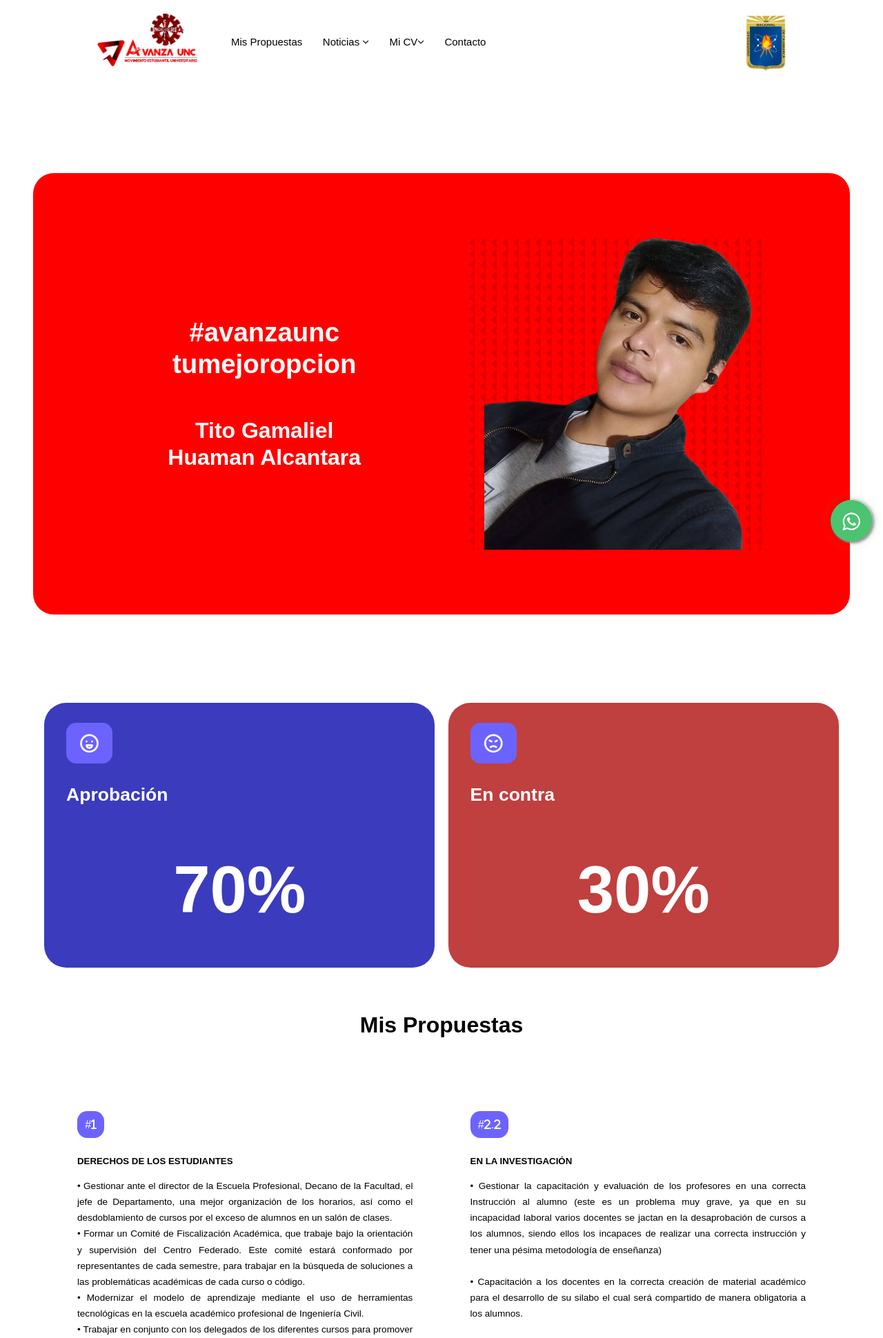
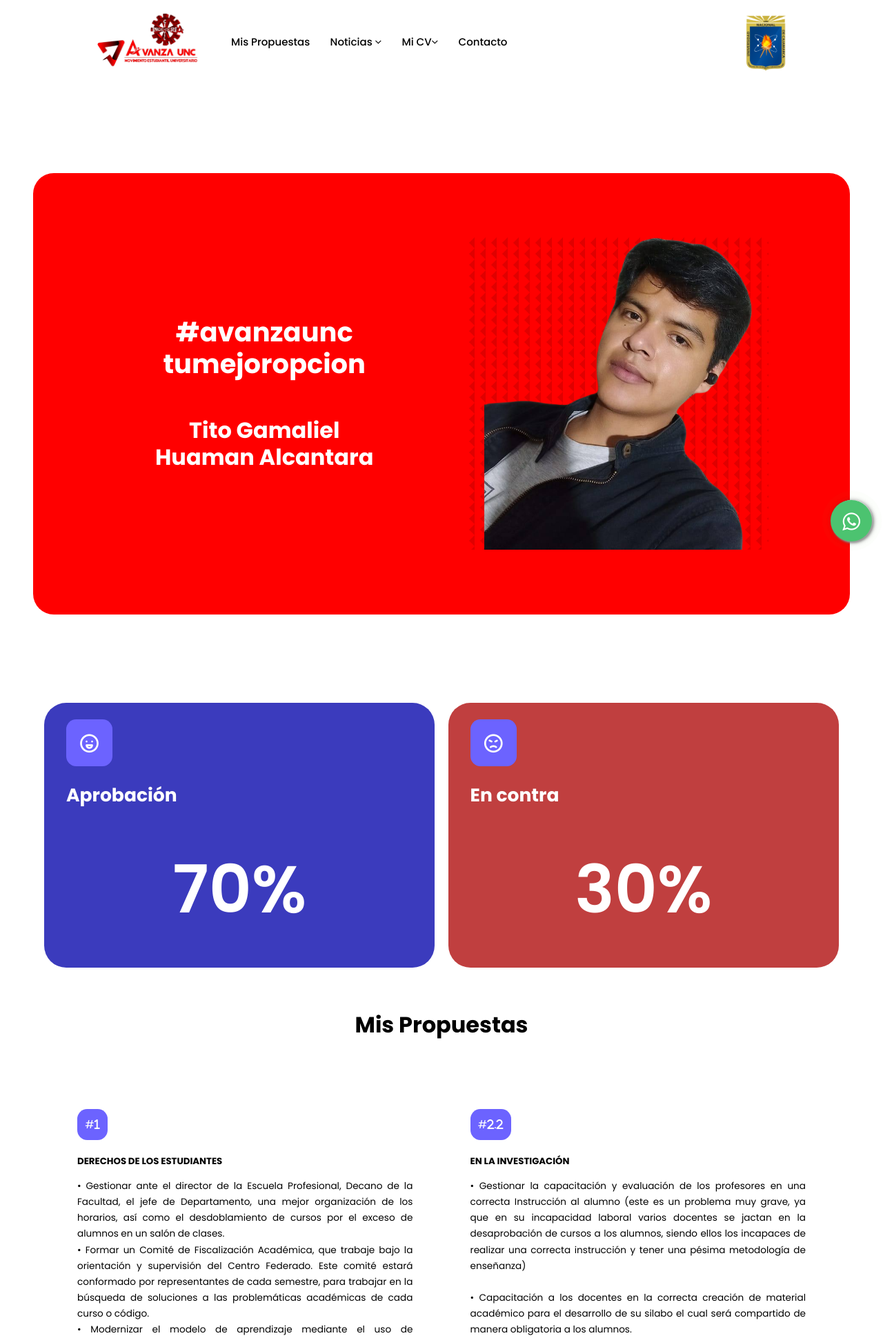
Before and after one commit to lomo-saltado/web, a PHP site: page /TitoAvanzaUNC/index.html in a window 1280 px wide. Shown: the top 1940 px of the page at 69% size. Run offline with PHP 8.4, Linux system fonts and the light colour scheme; some libraries are stand-ins or nearby versions.

Commit message:
Add files via upload

```diff
--- a/TitoAvanzaUNC/css/estilo.css
+++ b/TitoAvanzaUNC/css/estilo.css
@@ -32,7 +32,7 @@
 }
 
 body {
-    font-family: 'Montserrat', sans-serif;
+    font-family: 'Poppins', sans-serif;
     line-height: 1.7;
     background: var(--color-white);
 }
@@ -157,7 +157,7 @@
 
 body {
     /* background-color: #1e2023; */
-    font-family: "Fira Sans", sans-serif;
+
     -webkit-font-smoothing: antialiased;
     -moz-osx-font-smoothing: grayscale;
 }
```
